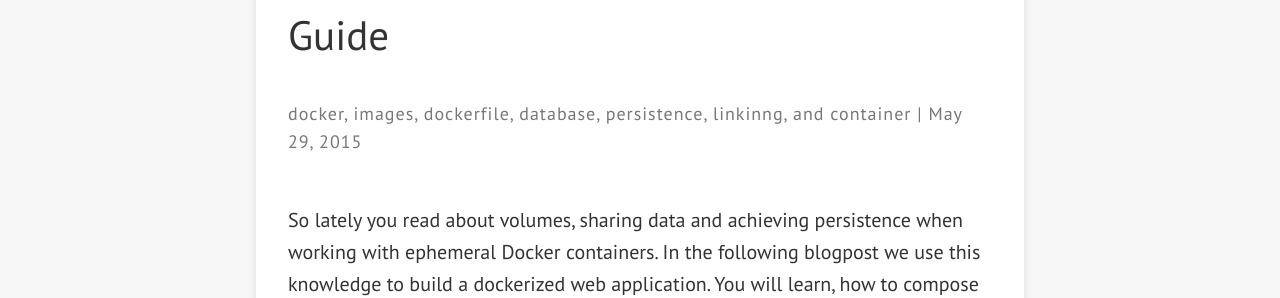
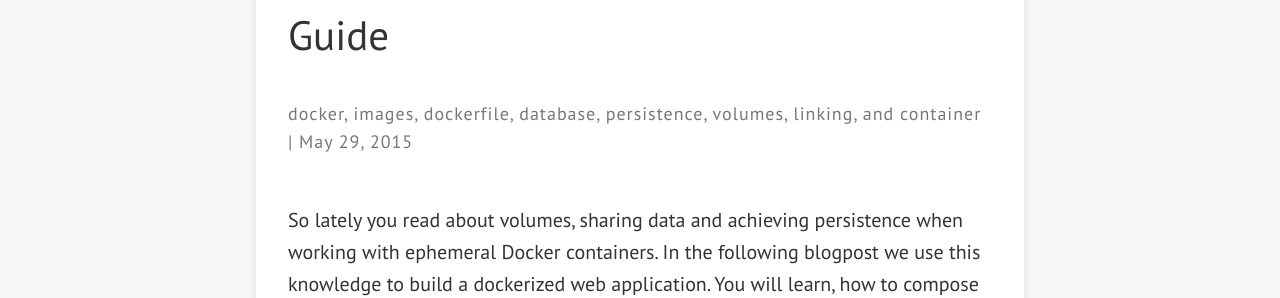
Before and after one commit to learning-continuous-deployment/learning-continuous-deployment.github.io, a Jekyll site: the page built from _posts/2015-05-29-docker-and-databases.md, in a window 1280 px wide and 900 px high, scrolled down 476 px. Shown: the part 158-456 px from the top of the window. Built offline with Jekyll 4.4.1, drawn with Linux system fonts in a browser that asks for light colours; nearby versions of some CDN libraries; comment, search, counter and statistics services are not loaded.

Commit message:
Corrected category tags

```diff
--- a/_posts/2015-05-29-docker-and-databases.md
+++ b/_posts/2015-05-29-docker-and-databases.md
@@ -2,7 +2,7 @@
 layout: post
 title: "Docker and Databases - a Hands-on Guide"
 date: 2015-05-29 13:02:00
-categories: docker images dockerfile database persistence linkinng container
+categories: docker images dockerfile database persistence volumes linking container
 banner_image: docker_database.jpg
 comments: true
 author_name: Jan
```
